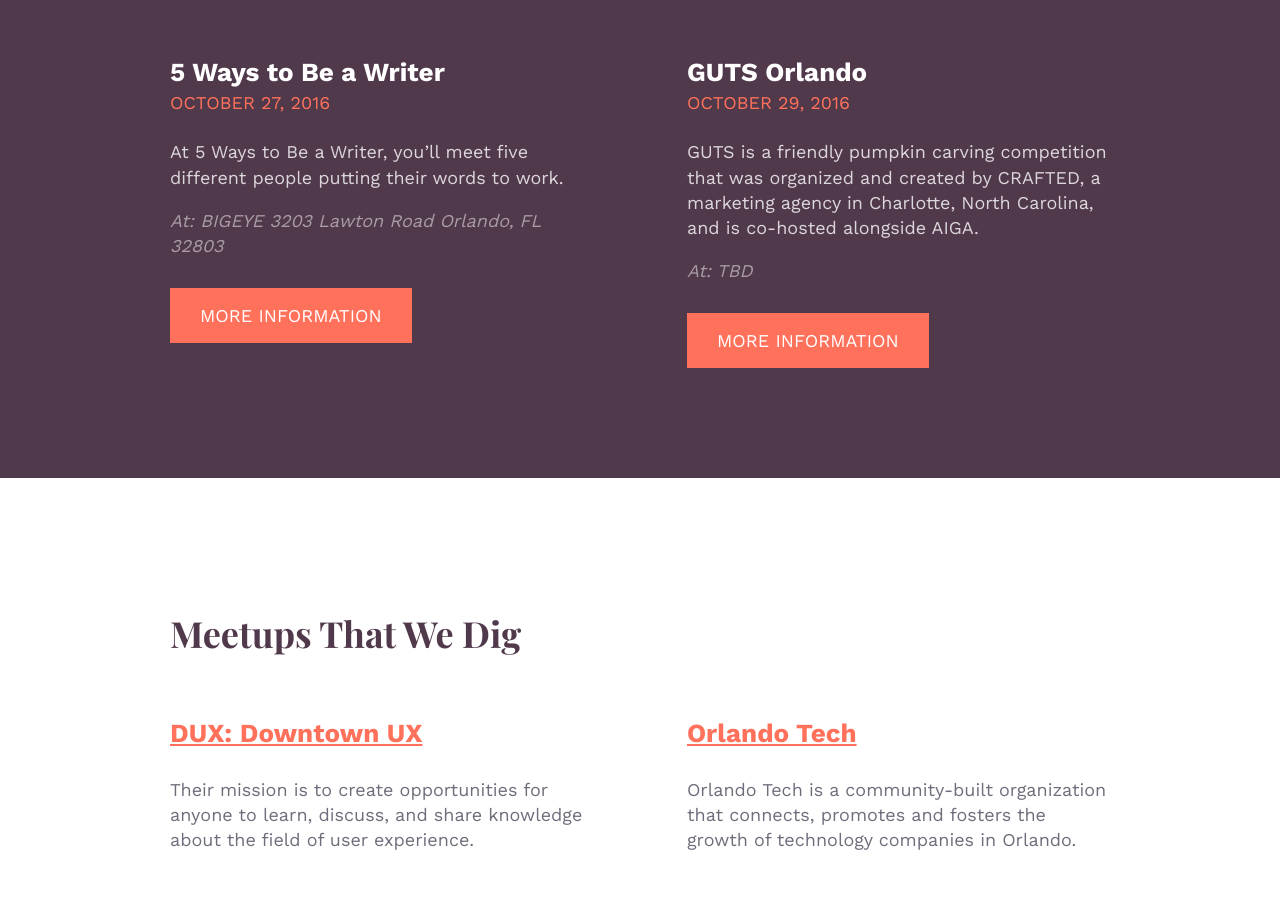
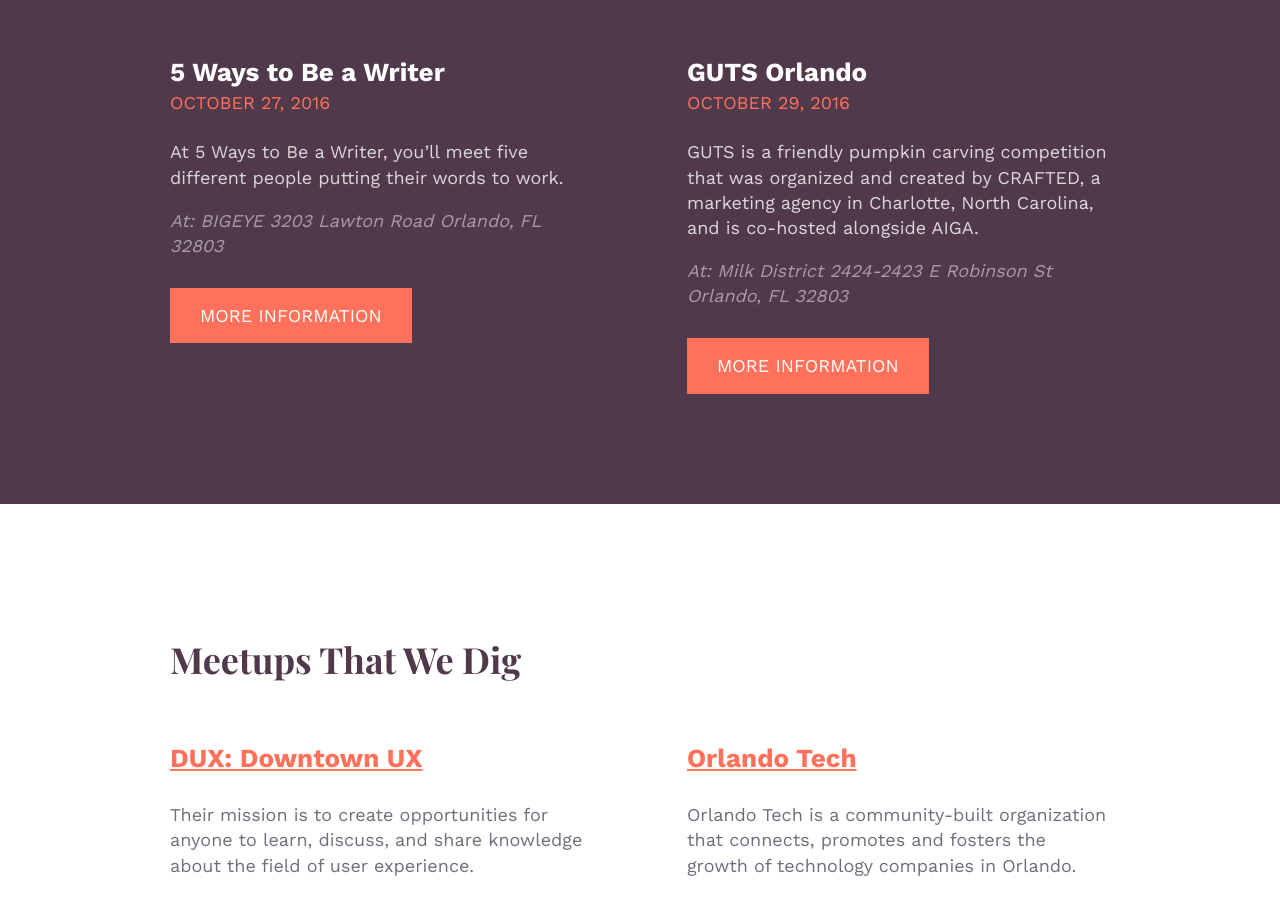
Before and after one commit to whosdustin/orlando-designers, a Jekyll site: the page built from index.html, in a window 1280 px wide and 900 px high, scrolled down 1968 px. Built offline with Jekyll 4.4.1, drawn with Linux system fonts in a browser that asks for light colours; comment, search, counter and statistics services are not loaded.

Commit message:
Updated Guts Orlando

```diff
--- a/_events/guts-orlando.markdown
+++ b/_events/guts-orlando.markdown
@@ -2,6 +2,8 @@
 title: GUTS Orlando
 date: 2016-10-24 13:12:00 Z
 start_date: 2016-10-29 14:00:00 Z
+location_name: Milk District
+address: 2424-2423 E Robinson St Orlando, FL 32803
 link: http://gutsorlando.com/
 ---
 
```
